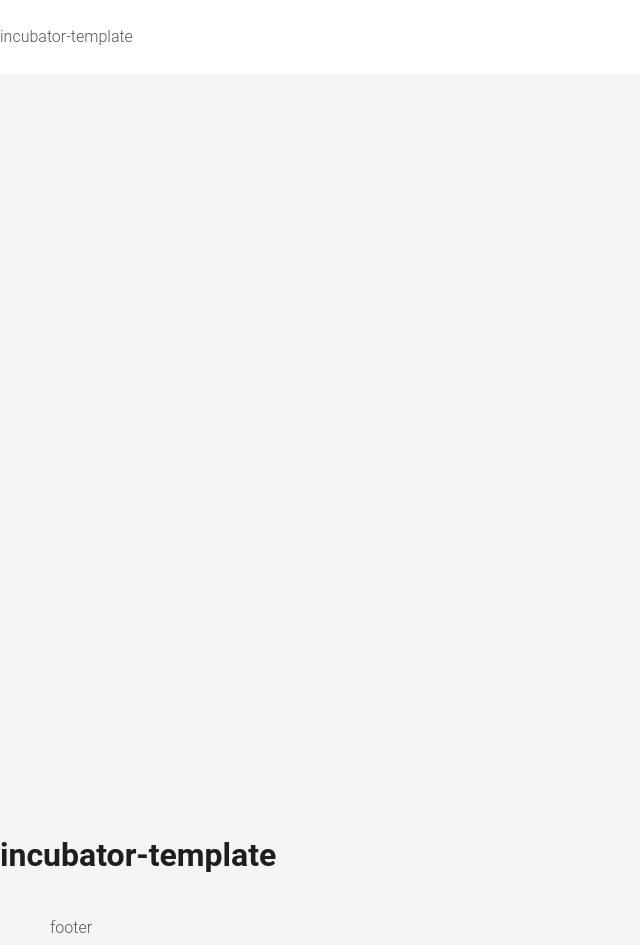
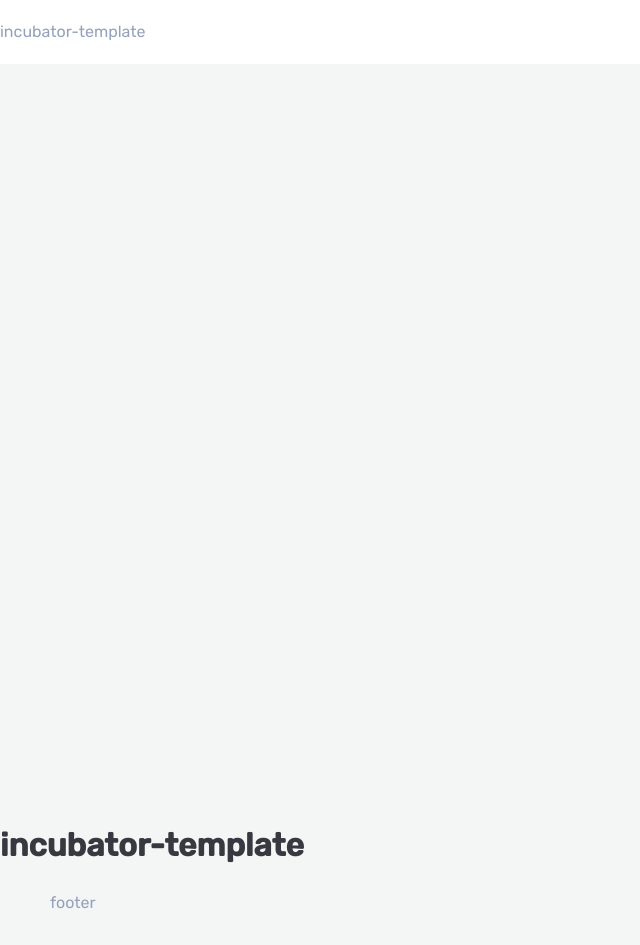
Before and after one commit to Anton533/incubator-template, a website: page src/html/pages/index.html in a window 1280 px wide. Shown: the whole page, without its empty margins (0-640 px from the left). After the commit the page ends 915 px from the top, so only its background shows below. Drawn offline with nearby package versions, Linux system fonts and the light colour scheme; files that its build step writes are made by us from their sources.

Commit message:
add font

```diff
--- a/src/html/parts/header.html
+++ b/src/html/parts/header.html
@@ -5,6 +5,10 @@
   <meta charset="UTF-8" />
   <meta http-equiv="X-UA-Compatible" content="IE=edge" />
   <meta name="viewport" content="width=device-width, initial-scale=1.0" />
+
+  <link rel="preconnect" href="https://fonts.googleapis.com" />
+  <link rel="preconnect" href="https://fonts.gstatic.com" crossorigin />
+  <link href="https://fonts.googleapis.com/css2?family=Rubik:wght@400;500&display=swap" rel="stylesheet" />
 
   <link href="https://cdn.jsdelivr.net/npm/normalize.css@8.0.1/normalize.min.css" rel="stylesheet" />
 
--- a/src/sass/abstracts/_variables.scss
+++ b/src/sass/abstracts/_variables.scss
@@ -12,8 +12,8 @@
 
   --color-body-bg: #f4f5f5;
 
-  --font-heading: 'Lora', sans-serif;
-  --font-text: 'Roboto', sans-serif;
+  --font-heading: 'Rubik', sans-serif;
+  --font-text: 'Rubik', sans-serif;
 
   --container-padding-xs: 20px;
   --container-padding-md: 30px;
--- a/src/sass/base/_base.scss
+++ b/src/sass/base/_base.scss
@@ -1,20 +1,17 @@
-* {
-  padding: 0;
-  margin: 0;
-}
-
 *,
 *::before,
 *::after {
+  padding: 0;
+  margin: 0;
   box-sizing: border-box;
 }
 
 body {
   font-family: var(--font-text);
   font-size: 16px;
-  line-height: 2.125;
+  line-height: 1.5; /* 24/16 */
   font-weight: 300;
-  color: #565656;
+  color: #95a1bb;
   background-color: var(--color-body-bg);
 
   &.scroll-disabled {
--- a/src/sass/base/_typography.scss
+++ b/src/sass/base/_typography.scss
@@ -4,7 +4,7 @@
 h4,
 h5,
 h6 {
-  font-family: var(heading);
+  font-family: var(--font-heading);
   font-weight: bold;
-  color: #1e1e1e;
+  color: #363940;
 }
```
